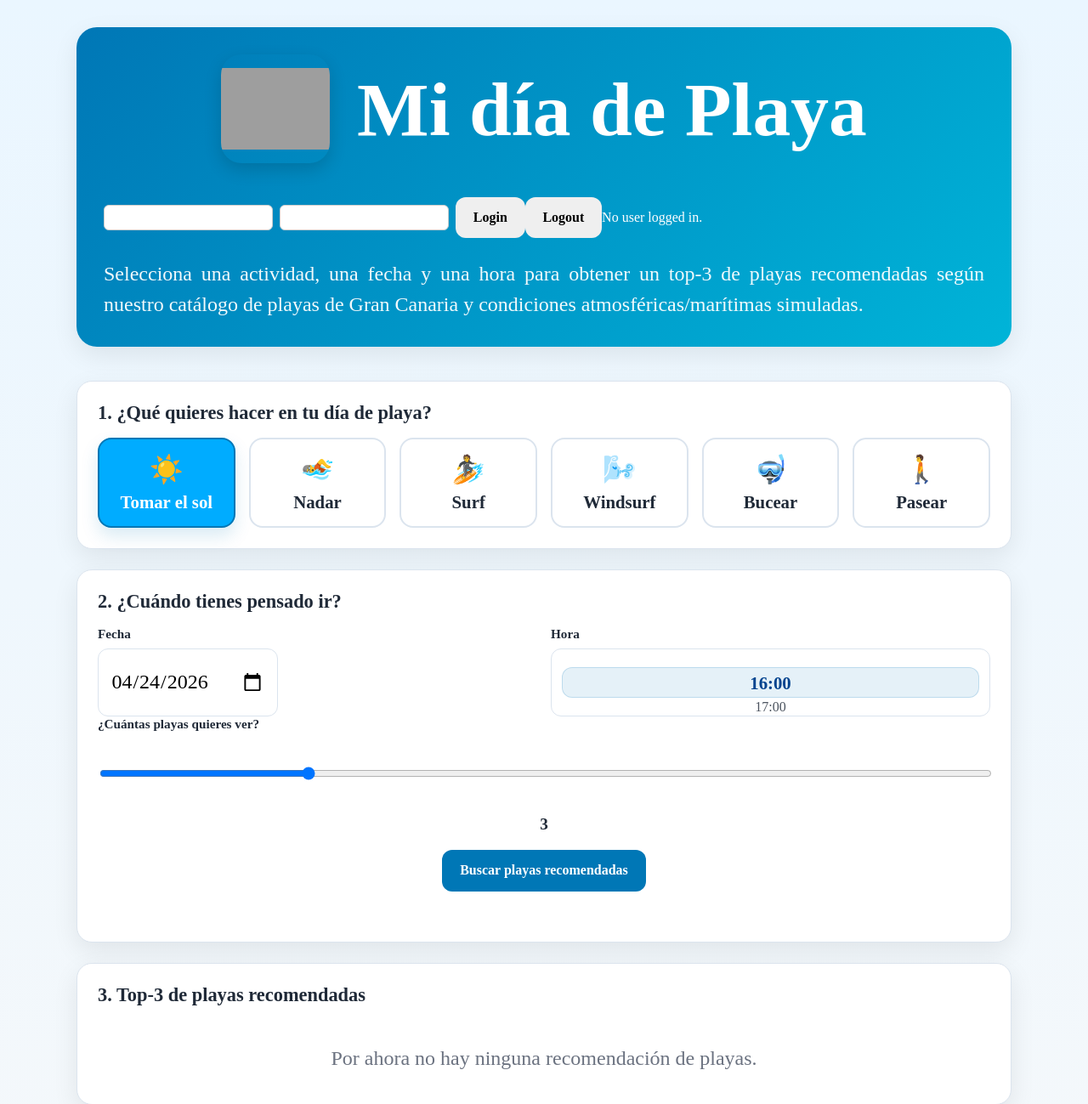
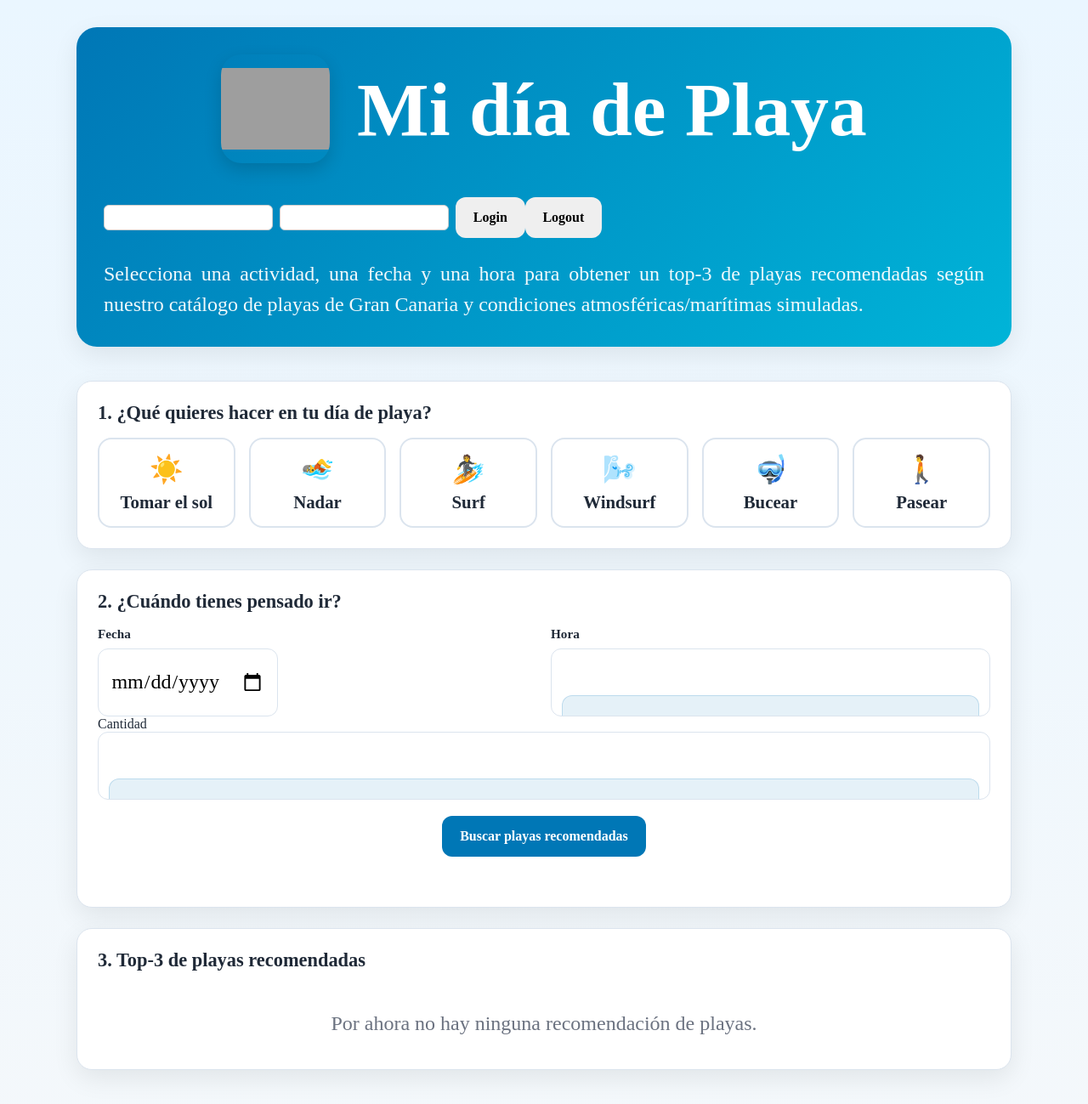
Before and after one commit to psTeamPlaya/playa_project, a FastAPI app: page / in a window 1280 px wide. Shown: the top 1299 px of the page at 85% size. Run offline with FastAPI, Linux system fonts and the light colour scheme; some web fonts are replaced; grey boxes are pictures that could not be loaded.

Commit message:
HU06 modified

```diff
--- a/frontend/static/css/styles.css
+++ b/frontend/static/css/styles.css
@@ -540,12 +540,6 @@
        display: none;
     }
 
-    #cantidad {
-        width: 100%;
+    .cantidad-wheel-container {
+        min-width: 120px;
     }
-
-    #cantidadValor {
-        text-align: center;
-        font-weight: bold;
-        font-size: 1.2rem;
-    }
--- a/frontend/static/js/main.js
+++ b/frontend/static/js/main.js
@@ -8,7 +8,6 @@ const buscarBtn = document.getElementById("buscarBtn");
 const statusEl = document.getElementById("status");
 const resultsContainer = document.getElementById("resultsContainer");
 const hourWheel = document.getElementById("hourWheel");
-const cantidadSelect = document.getElementById("cantidad");
 
 let hourOptions = [];
 let actividadSeleccionada = "";
@@ -16,6 +15,11 @@ let horaSeleccionada = "";
 
 const cantidadInput = document.getElementById("cantidad");
 const cantidadValor = document.getElementById("cantidadValor");
+
+const cantidadWheel = document.getElementById("cantidadWheel");
+
+let cantidadSeleccionada = "3";
+let cantidadOptions = [];
 
 // =========================================================
 // UTILIDADES DE FECHA Y HORA
@@ -116,6 +120,34 @@ function renderizarWheelHoras(fechaTexto) {
     if (horaSeleccionada) {
         fijarHoraInicial(horaSeleccionada);
     }
+}
+
+function renderizarWheelCantidad() {
+    const cantidades = [];
+
+    for (let i = 1; i <= 10; i++) {
+        cantidades.push(String(i));
+    }
+
+    cantidadWheel.innerHTML = cantidades
+        .map(num => `<div class="hour-option" data-value="${num}">${num}</div>`)
+        .join("");
+
+    cantidadOptions = [...cantidadWheel.querySelectorAll(".hour-option")];
+
+    cantidadOptions.forEach(option => {
+        option.addEventListener("click", () => {
+            option.scrollIntoView({
+                block: "center",
+                behavior: "smooth"
+            });
+
+            cantidadSeleccionada = option.dataset.value;
+            setTimeout(actualizarCantidadActiva, 150);
+        });
+    });
+
+    fijarCantidadInicial(cantidadSeleccionada);
 }
 
 function esFechaHoy(fechaTexto) {
@@ -295,6 +327,81 @@ function fijarHoraInicial(valor = "12:00") {
 }
 
 // =========================================================
+// RUEDA DE CANTIDAD
+// =========================================================
+
+function actualizarCantidadActiva() {
+    const wheelRect = cantidadWheel.getBoundingClientRect();
+    const wheelCenter = wheelRect.top + wheelRect.height / 2;
+
+    let opcionMasCercana = null;
+    let distanciaMinima = Infinity;
+
+    cantidadOptions.forEach(option => {
+        const rect = option.getBoundingClientRect();
+        const optionCenter = rect.top + rect.height / 2;
+        const distancia = Math.abs(wheelCenter - optionCenter);
+
+        option.classList.remove("active", "near");
+
+        if (distancia < distanciaMinima) {
+            distanciaMinima = distancia;
+            opcionMasCercana = option;
+        }
+    });
+
+    cantidadOptions.forEach(option => {
+        const rect = option.getBoundingClientRect();
+        const optionCenter = rect.top + rect.height / 2;
+        const distancia = Math.abs(wheelCenter - optionCenter);
+
+        if (distancia < 18) {
+            option.classList.add("active");
+        } else if (distancia < 54) {
+            option.classList.add("near");
+        }
+    });
+
+    if (opcionMasCercana) {
+        cantidadSeleccionada = opcionMasCercana.dataset.value;
+    }
+}
+
+let scrollCantidadTimeout;
+
+cantidadWheel.addEventListener("scroll", () => {
+    actualizarCantidadActiva();
+
+    clearTimeout(scrollCantidadTimeout);
+    scrollCantidadTimeout = setTimeout(() => {
+        const activa = cantidadOptions.find(o => o.classList.contains("active"));
+
+        if (activa) {
+            activa.scrollIntoView({
+                block: "center",
+                behavior: "smooth"
+            });
+
+            cantidadSeleccionada = activa.dataset.value;
+        }
+    }, 120);
+});
+
+function fijarCantidadInicial(valor = "3") {
+    const option = cantidadWheel.querySelector(`[data-value="${valor}"]`);
+
+    if (option) {
+        option.scrollIntoView({
+            block: "center",
+            behavior: "auto"
+        });
+
+        cantidadSeleccionada = valor;
+        setTimeout(actualizarCantidadActiva, 50);
+    }
+}
+
+// =========================================================
 // EVENTOS DE ACTIVIDAD Y FECHA
 // =========================================================
 
@@ -370,7 +477,7 @@ buscarBtn.addEventListener("click", async () => {
     statusEl.textContent = "Buscando recomendaciones...";
 
     try {
-        const cantidad = Number(cantidadSelect.value) || 3;
+        const cantidad = Number(cantidadSeleccionada) || 3;
 
         const url = `/recomendaciones?actividad=${actividadSeleccionada}&fecha=${fecha}&hora=${hora}&limit=${cantidad}`;
 
@@ -580,3 +687,4 @@ actualizarHorasDisponibles();
 configurarHoraPorDefecto();
 loadCurrentUser();
 cantidadValor.textContent = cantidadInput.value;
+renderizarWheelCantidad();
--- a/frontend/templates/index.html
+++ b/frontend/templates/index.html
@@ -98,12 +98,12 @@
             </div>
           </div>
         </div>
-        <div class="field">
-          <label for="cantidad">¿Cuántas playas quieres ver?</label>
+      <div class="cantidad-wheel-container">
+        <label>Cantidad</label>
 
-          <input type="range" id="cantidad" min="1" max="10" value="3">
-
-          <div id="cantidadValor">3</div>
+        <div class="hour-wheel-wrapper">
+          <div class="hour-wheel-highlight"></div>
+          <div class="hour-wheel" id="cantidadWheel"></div>
         </div>
       </div>
       <div class="actions">
```
